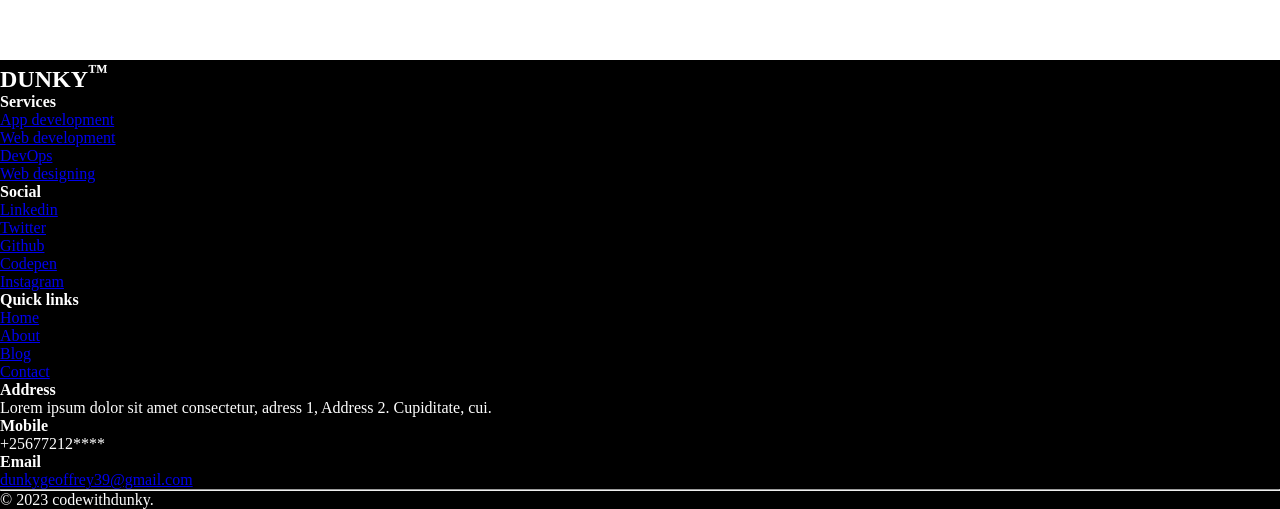
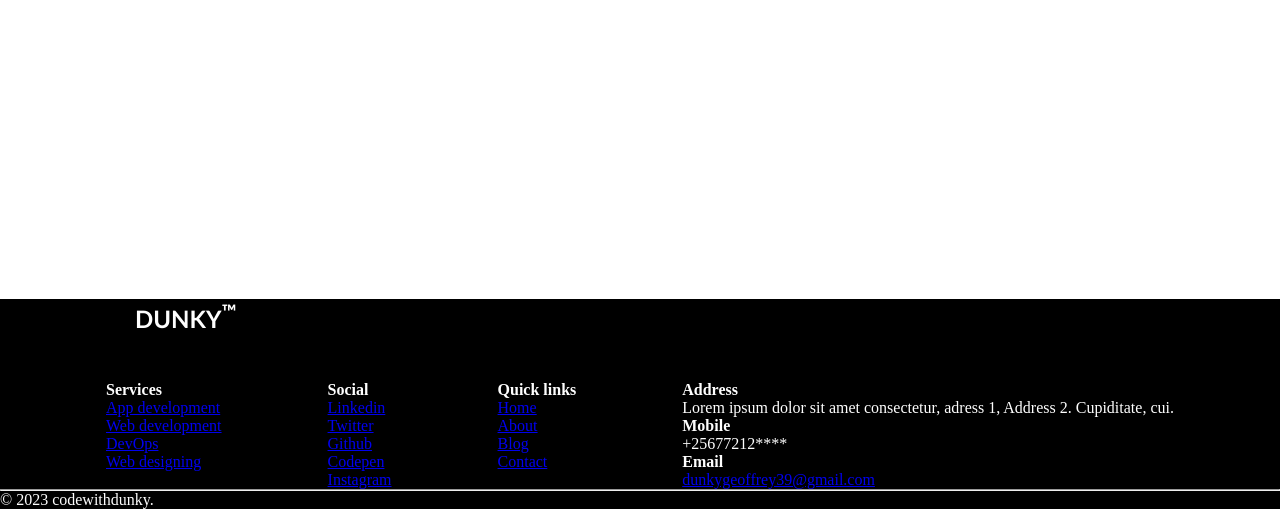
Before and after one commit to dunky-star/responsive-footer, a plain HTML site: page index.html in a window 1280 px wide. Shown: the part 291-800 px from the top of the page. Drawn offline with Linux system fonts and the light colour scheme.

Commit message:
CSS - page formating

```diff
--- a/css/style.css
+++ b/css/style.css
@@ -19,4 +19,12 @@
     max-width: 1010px;
     width: 90%;
     text-transform: uppercase;
+    margin: 0 auto;
+    margin-bottom: 3rem;
+    font-family: 'Gill Sans', 'Gill Sans MT', Calibri, 'Trebuchet MS', sans-serif;
 }
+
+.footer .content {
+    display: flex;
+    justify-content: space-evenly;
+}
```
